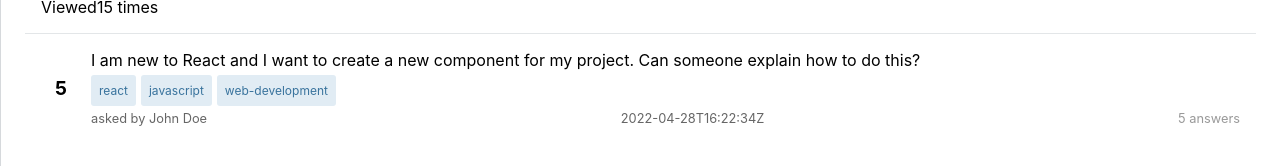
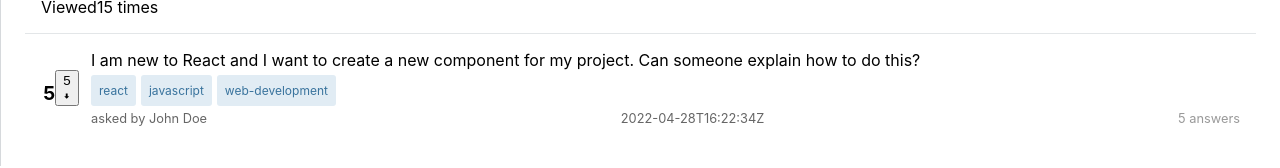
Before and after one commit to Kasun002/gw-stack-overflow, a React (Create React App) app: page /question/1 in a window 1280 px wide. Shown: the part 139-307 px from the top of the page. Built offline with nearby package versions, Linux system fonts and the light colour scheme.

Commit message:
Added Question detail

```diff
--- a/src/pages/detail/QuestionDetail.tsx
+++ b/src/pages/detail/QuestionDetail.tsx
@@ -46,7 +46,18 @@ const QuestionDetailPage = () => {
                 <div id="mainbar" role="main" aria-labelledby="h-all-questions">
                     <div className='question-wrapper'>
                         <div className="question_info">
-                            <div className="votes">{question?.votes}</div>
+                            <div className="votes">{question?.votes}
+                                <button
+                                    className={''}
+
+                                >
+                                    <span className="vote-count">{question?.votes}</span>
+                                    <i className="s-icon s-icon__arrow-up"></i>
+                                    <svg xmlns="http://www.w3.org/2000/svg" viewBox="0 0 24 24" className="icon">
+                                        <path d="M12 22l-8-8h5V5h6v9h5l-8 8z" />
+                                    </svg>
+                                </button>
+                            </div>
                             <div className="question-summary">
                                 <div>{question?.body}</div>
                                 <div className="tags">{question?.tags?.map(tag => <div key={tag} className='tag_question'>{tag}</div>)}</div>
```
